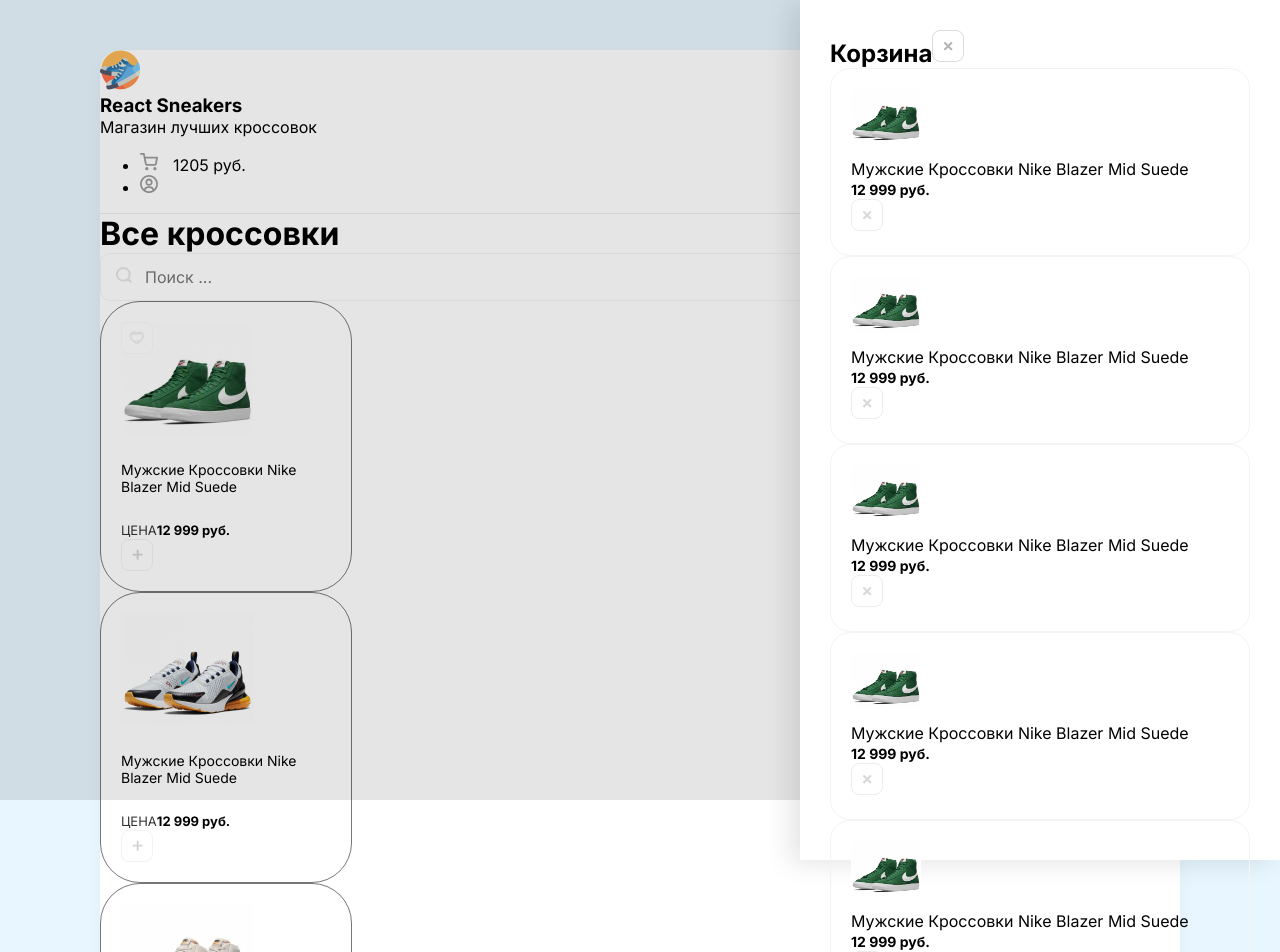
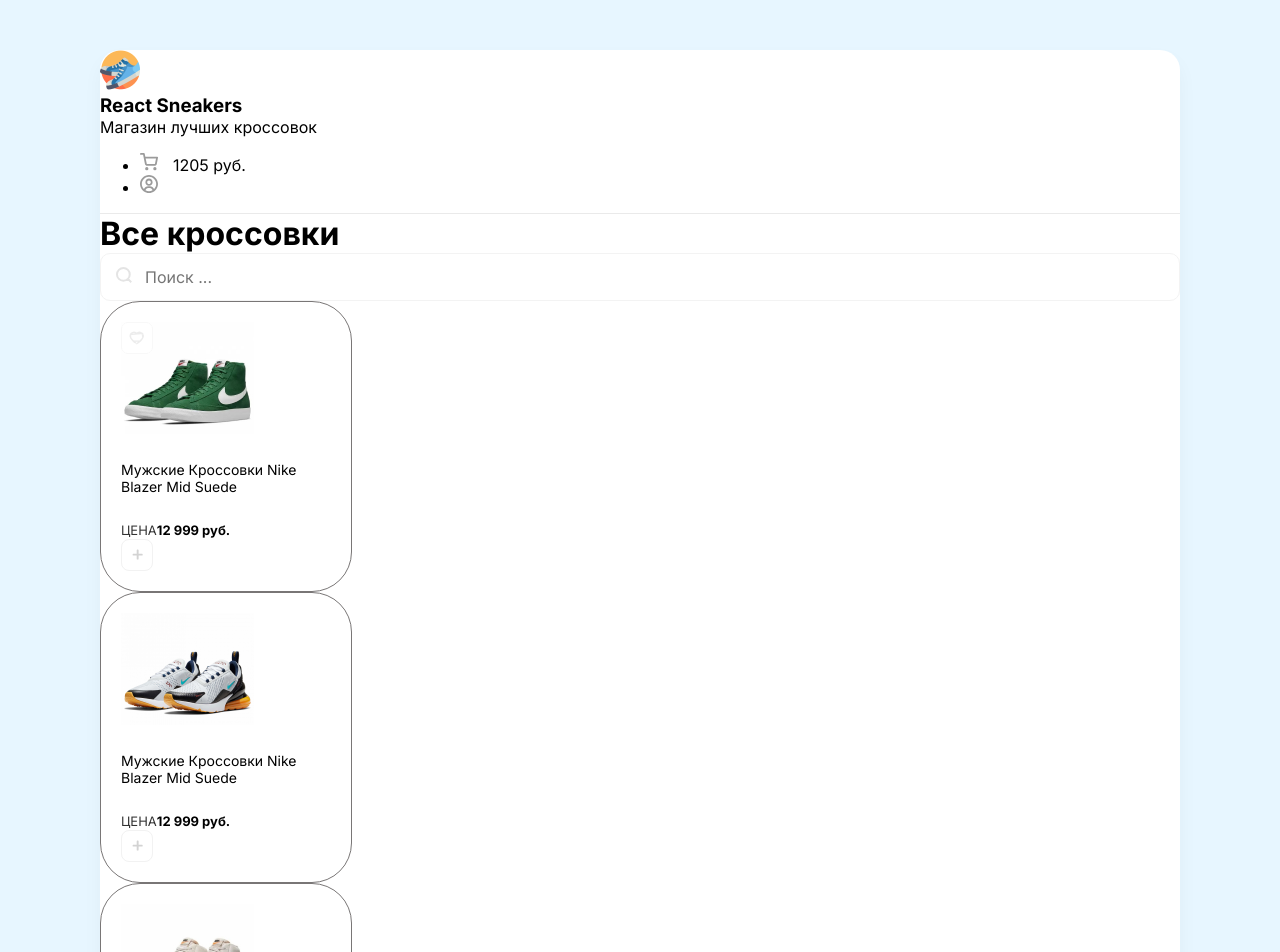
Before and after one commit to frontendprof/react-sneakers-ecommerce, a React (Create React App) app: page / in a window 1280 px wide. Shown: the top 952 px of the page. Built offline with nearby package versions, Linux system fonts and the light colour scheme.

Commit message:
moving from html layout to components

```diff
--- a/src/App.js
+++ b/src/App.js
@@ -1,11 +1,13 @@
 import React from "react"
+import Cart from "./components/Cart"
+import Header from "./components/Header"
 
 
 
 function App() {
   return (
     <div className="wrapper clear">
-      <div className="overlay">
+      <div style={{display:"none"}} className="overlay">
 
         {/* side drawer */}
         <div className="drawer">
@@ -26,52 +28,6 @@ function App() {
               </div>
               <img className="removeBtn" src="/img/btn-remove.svg" alt="remove_icon" />
             </div>
-
-                    {/* cart item */}
-                    <div className="cartItem d-flex align-center mb-20">
-              <div className="cartItemImg" style={{ backgroundImage:"url(/img/sneakers/1.jpg)" }}></div>
-
-              <div className="mr-20 flex">
-                <p className="mb-5">Мужские Кроссовки Nike Blazer Mid Suede</p>
-                <b>12 999 руб.</b>
-              </div>
-              <img className="removeBtn" src="/img/btn-remove.svg" alt="remove_icon" />
-            </div>
-
-                                {/* cart item */}
-                                <div className="cartItem d-flex align-center mb-20">
-              <div className="cartItemImg" style={{ backgroundImage:"url(/img/sneakers/1.jpg)" }}></div>
-
-              <div className="mr-20 flex">
-                <p className="mb-5">Мужские Кроссовки Nike Blazer Mid Suede</p>
-                <b>12 999 руб.</b>
-              </div>
-              <img className="removeBtn" src="/img/btn-remove.svg" alt="remove_icon" />
-            </div>
-
-                                            {/* cart item */}
-                                            <div className="cartItem d-flex align-center mb-20">
-              <div className="cartItemImg" style={{ backgroundImage:"url(/img/sneakers/1.jpg)" }}></div>
-
-              <div className="mr-20 flex">
-                <p className="mb-5">Мужские Кроссовки Nike Blazer Mid Suede</p>
-                <b>12 999 руб.</b>
-              </div>
-              <img className="removeBtn" src="/img/btn-remove.svg" alt="remove_icon" />
-            </div>
-
-
-                                            {/* cart item */}
-                                            <div className="cartItem d-flex align-center mb-20">
-              <div className="cartItemImg" style={{ backgroundImage:"url(/img/sneakers/1.jpg)" }}></div>
-
-              <div className="mr-20 flex">
-                <p className="mb-5">Мужские Кроссовки Nike Blazer Mid Suede</p>
-                <b>12 999 руб.</b>
-              </div>
-              <img className="removeBtn" src="/img/btn-remove.svg" alt="remove_icon" />
-            </div>
-
 
 
           </div>
@@ -101,26 +57,9 @@ function App() {
         </div>
       </div>
 
-      <header className="d-flex justify-between align-center p-40">
 
-        <div className="d-flex align-center">
-          <img src="/img/logo.png" alt="main_logo" width={40} height={40} />
-          <div>
-            <h3 className="text-uppercase">React Sneakers</h3>
-            <p className="opacity-5">Магазин лучших кроссовок</p>
-          </div>
-        </div>
+      <Header/>
 
-        <ul className="d-flex">
-          <li className="mr-30">
-            <img src="/img/cart.svg" alt="cart_img" width={18} height={18} />
-            <span>1205 руб.</span>
-          </li>
-          <li>
-            <img src="/img/user.svg" alt="user_img" width={18} height={18} />
-          </li>
-        </ul>
-      </header>
 
       <div className="content p-40">
         <div className="d-flex align-center justify-between mb-40">
@@ -133,23 +72,7 @@ function App() {
 
         <div className="d-flex">
             {/* Card Item */}
-          <div className="card">
-            <div className="favorite">
-
-            <img src="/img/unliked.svg" alt="heart_unliked_icon" />
-            </div>
-            <img src="/img/sneakers/1.jpg" alt="sneaker_one" width={133} height={112}/>
-            <h5>Мужские Кроссовки Nike Blazer Mid Suede</h5>
-            <div className="d-flex justify-between align-center">
-              <div className="d-flex flex-column">
-                <span>Цена</span>
-                <b>12 999 руб.</b>
-              </div>
-              <button className="button">
-                <img src="/img/plus.svg" alt="plus_icon" width={11} height={11} />
-              </button>
-            </div>
-          </div>
+          <Cart />
 
           {/* Card Item */}
           <div className="card">
--- /dev/null
+++ b/src/components/Cart.js
@@ -0,0 +1,29 @@
+
+import React from 'react'
+
+const Cart = () => {
+    return (
+        <div>
+
+             <div className="card">
+            <div className="favorite">
+
+            <img src="/img/unliked.svg" alt="heart_unliked_icon" />
+            </div>
+            <img src="/img/sneakers/1.jpg" alt="sneaker_one" width={133} height={112}/>
+            <h5>Мужские Кроссовки Nike Blazer Mid Suede</h5>
+            <div className="d-flex justify-between align-center">
+              <div className="d-flex flex-column">
+                <span>Цена</span>
+                <b>12 999 руб.</b>
+              </div>
+              <button className="button">
+                <img src="/img/plus.svg" alt="plus_icon" width={11} height={11} />
+              </button>
+            </div>
+          </div>
+        </div>
+    )
+}
+
+export default Cart
--- /dev/null
+++ b/src/components/Header.js
@@ -0,0 +1,30 @@
+import React from 'react'
+
+const Header = () => {
+    return (
+
+        <header className="d-flex justify-between align-center p-40">
+
+            <div className="d-flex align-center">
+            <img src="/img/logo.png" alt="main_logo" width={40} height={40} />
+            <div>
+                <h3 className="text-uppercase">React Sneakers</h3>
+                <p className="opacity-5">Магазин лучших кроссовок</p>
+            </div>
+            </div>
+
+            <ul className="d-flex">
+            <li className="mr-30">
+                <img src="/img/cart.svg" alt="cart_img" width={18} height={18} />
+                <span>1205 руб.</span>
+            </li>
+            <li>
+                <img src="/img/user.svg" alt="user_img" width={18} height={18} />
+            </li>
+            </ul>
+        </header>
+
+    )
+}
+
+export default Header
```
Also changed, not shown: 1 other file (tests, documents, lock files or other folders).
